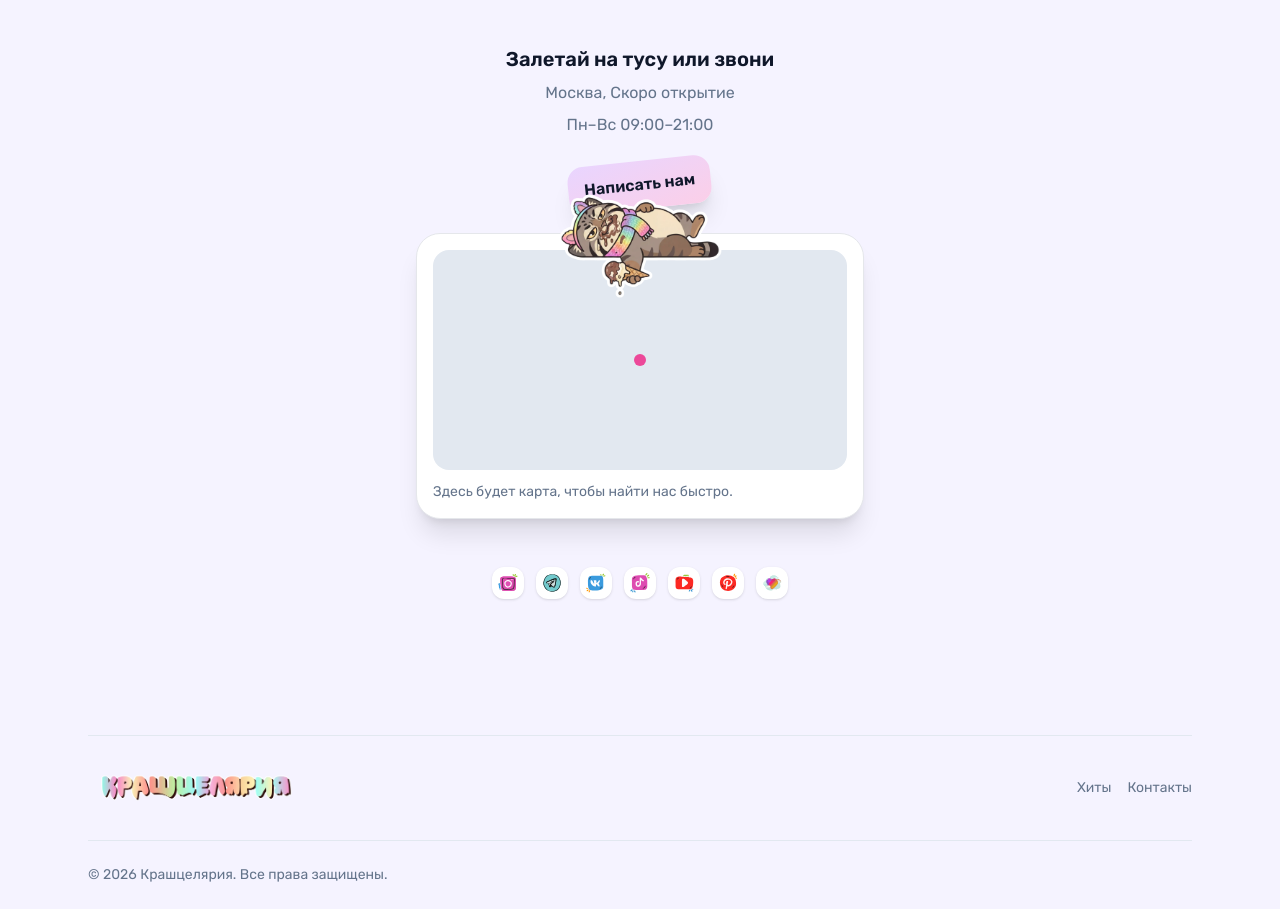
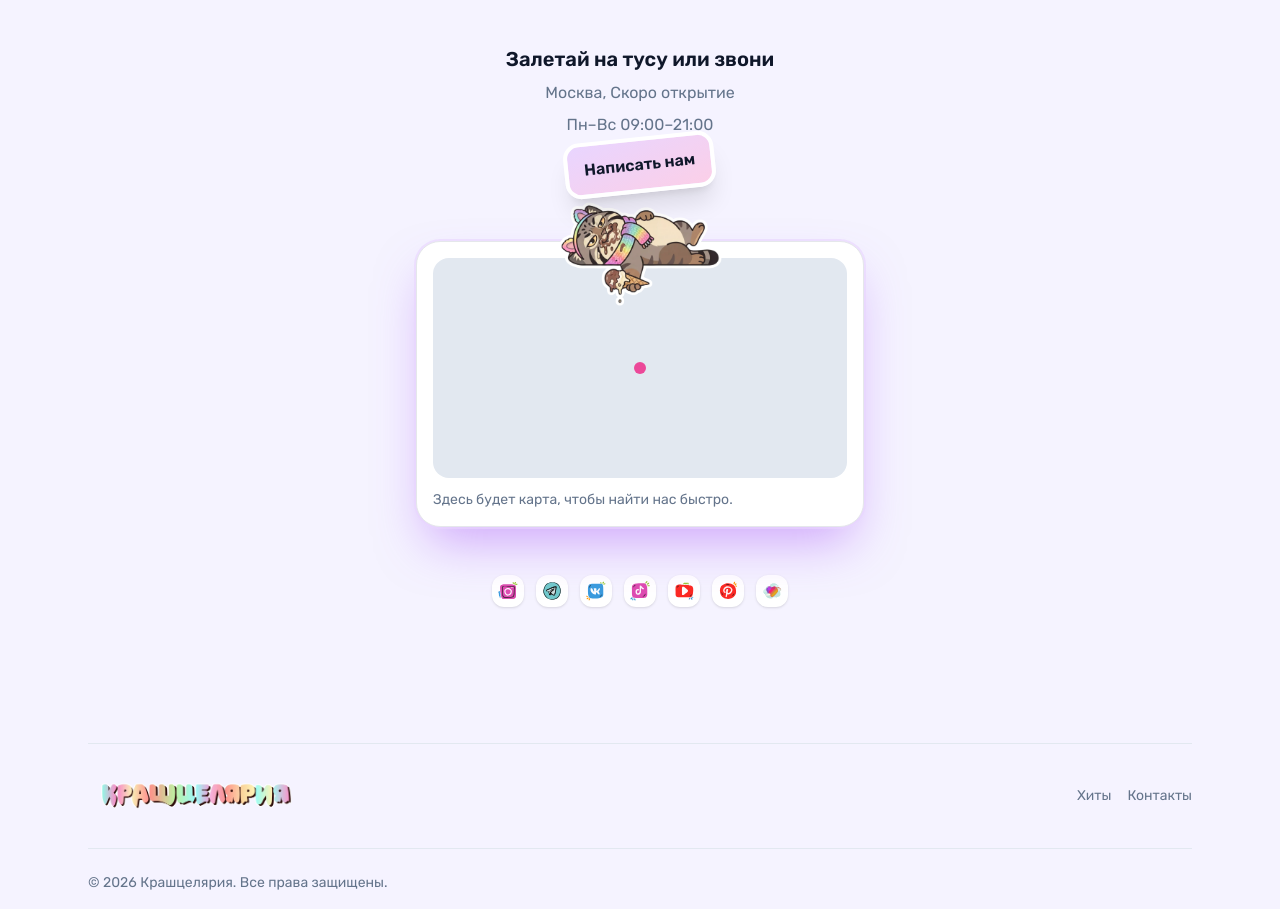
Before and after one commit to RahaAndiyskiy/Crash_celarya, a Next.js app: page / in a window 1280 px wide. Shown: the part 2784-3693 px from the top of the page. Built offline with nearby package versions, Linux system fonts and the light colour scheme.

Commit message:
Style Contacts card with glow and colored shadow

```diff
--- a/components/Contacts.jsx
+++ b/components/Contacts.jsx
@@ -18,19 +18,21 @@ export default function Contacts({ data }) {
           <p className="text-slate-500">{data.hours}</p>
         </div>
 
+        <div className="mx-auto w-fit relative -top-6 mb-16 z-10">
           <a
-          href="https://web.telegram.org/a/#683846671"
+            href="https://telegram.org/a/#683846671"
             target="_blank"
             rel="noreferrer"
-          className="mx-auto block w-fit rotate-[-6deg] rounded-2xl bg-gradient-to-br from-purple-200 to-pink-200 px-4 py-3 mb-[30px] font-semibold shadow-xl text-center"
+            className="block w-fit rotate-[-6deg] rounded-2xl border-4 border-white bg-gradient-to-br from-purple-200 to-pink-200 px-4 py-3 font-semibold shadow-xl text-center"
             aria-label="Написать нам"
           >
             {data.button}
           </a>
+        </div>
 
         {/* КАРТА — база */}
         <div className="relative mt-10">
-          <div className="rounded-3xl border bg-white p-4 shadow-xl">
+          <div className="rounded-3xl border bg-white p-4 shadow-2xl shadow-purple-500/50 ring-2 ring-purple-200/60">
             <div className="h-[220px] rounded-2xl bg-slate-200 flex items-center justify-center">
               <div className="h-3 w-3 rounded-full bg-pink-500"></div>
             </div>
```
Lines whose indentation alone changed are shown as unchanged.
